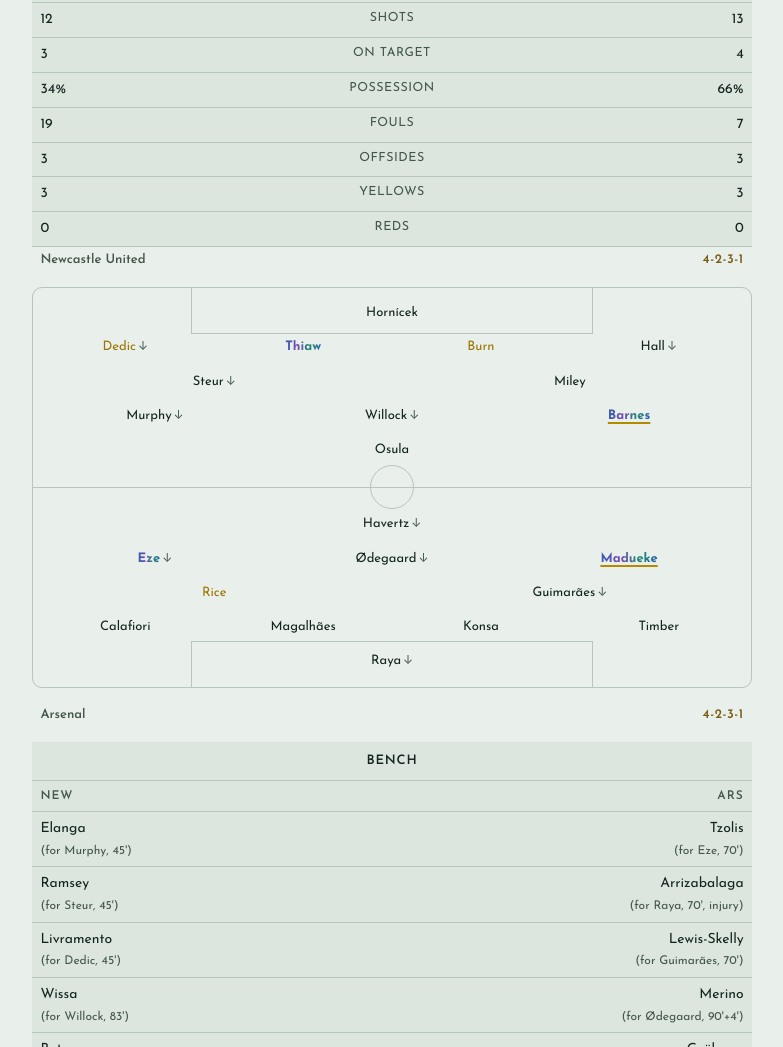
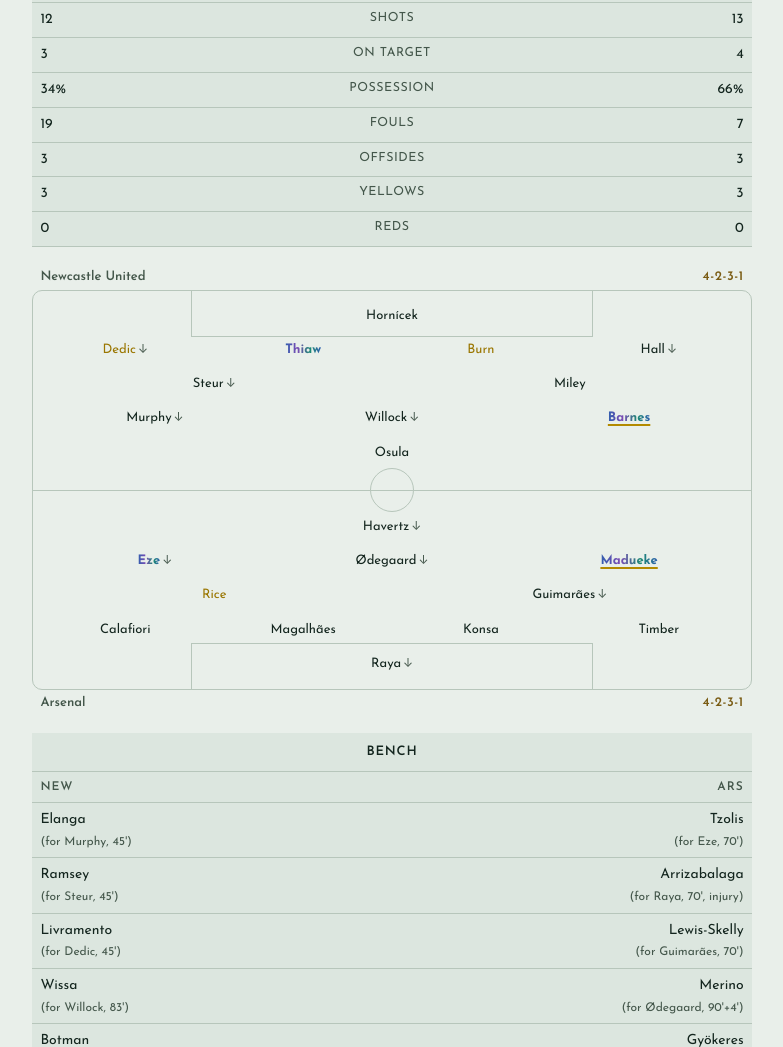
Before and after one commit to dadi-amoghraj-72/the-kickoff, a plain HTML site: page docs/demo/today-real.html in a window 1280 px wide. Shown: the part 2359-3406 px from the top of the page, without its empty margins (248-1031 px from the left). Drawn offline with Linux system fonts and the light colour scheme.

Commit message:
Match board: team and formation labels sit 5px from their own touchline, equal on both sides
Co-Authored-By: Claude Sonnet 5.5 <noreply@anthropic.com>
Claude-Session: https://claude.ai/code/session_01FUwv2XkFfHooji19rify9p

```diff
--- a/docs/demo/today-real.html
+++ b/docs/demo/today-real.html
@@ -553,7 +553,7 @@ table.ms tr.res td { padding-top: 10px; padding-bottom: 10px; }
   .pl.g.y { text-decoration-color: #B38A00; }
   .pl.g.r { text-decoration-color: #B3261E; }
 }
-.pitch { position: relative; margin: 14px 0; border: 1px solid var(--hairline); border-radius: 10px; padding: 8px 4px; overflow: hidden; }
+.pitch { position: relative; margin: 0; border: 1px solid var(--hairline); border-radius: 10px; padding: 8px 4px; overflow: hidden; }
 .pitch i { position: absolute; pointer-events: none; border: 1px solid var(--hairline); }
 .pitch .ph { left: 0; right: 0; top: 50%; border-width: 1px 0 0; }
 .pitch .pc { left: 50%; top: 50%; width: 44px; height: 44px; margin: -22px 0 0 -22px; border-radius: 50%; }
@@ -561,7 +561,9 @@ table.ms tr.res td { padding-top: 10px; padding-bottom: 10px; }
 .pitch .bx.top { top: 0; border-top: 0; }
 .pitch .bx.bot { bottom: 0; border-bottom: 0; }
 .pitch .half { position: relative; z-index: 1; }
-.pt { display: flex; justify-content: space-between; align-items: center; padding: 2px 8px; font-size: 13px; color: var(--muted); font-weight: 600; }          /* the team and its formation sit outside the pitch lines */
+.pt { display: flex; justify-content: space-between; align-items: center; padding: 0 8px; line-height: 1.2; font-size: 13px; color: var(--muted); font-weight: 600; }          /* the team and its formation sit outside the pitch lines */
+.pt.home { margin: 22px 0 5px; }
+.pt.away { margin: 5px 0 22px; }
 .pitch .half.home { padding-bottom: 20px; }
 .pitch .half.away { padding-top: 20px; }
 .pt .fm { color: var(--gold); font-variant-numeric: tabular-nums; letter-spacing: 0.04em; }
--- a/kickoff/static/style.css
+++ b/kickoff/static/style.css
@@ -553,7 +553,7 @@ table.ms tr.res td { padding-top: 10px; padding-bottom: 10px; }
   .pl.g.y { text-decoration-color: #B38A00; }
   .pl.g.r { text-decoration-color: #B3261E; }
 }
-.pitch { position: relative; margin: 14px 0; border: 1px solid var(--hairline); border-radius: 10px; padding: 8px 4px; overflow: hidden; }
+.pitch { position: relative; margin: 0; border: 1px solid var(--hairline); border-radius: 10px; padding: 8px 4px; overflow: hidden; }
 .pitch i { position: absolute; pointer-events: none; border: 1px solid var(--hairline); }
 .pitch .ph { left: 0; right: 0; top: 50%; border-width: 1px 0 0; }
 .pitch .pc { left: 50%; top: 50%; width: 44px; height: 44px; margin: -22px 0 0 -22px; border-radius: 50%; }
@@ -561,7 +561,9 @@ table.ms tr.res td { padding-top: 10px; padding-bottom: 10px; }
 .pitch .bx.top { top: 0; border-top: 0; }
 .pitch .bx.bot { bottom: 0; border-bottom: 0; }
 .pitch .half { position: relative; z-index: 1; }
-.pt { display: flex; justify-content: space-between; align-items: center; padding: 2px 8px; font-size: 13px; color: var(--muted); font-weight: 600; }          /* the team and its formation sit outside the pitch lines */
+.pt { display: flex; justify-content: space-between; align-items: center; padding: 0 8px; line-height: 1.2; font-size: 13px; color: var(--muted); font-weight: 600; }          /* the team and its formation sit outside the pitch lines */
+.pt.home { margin: 22px 0 5px; }          /* each label sits 5px from its own touchline, the same on both sides, and well clear of the table above and below */
+.pt.away { margin: 5px 0 22px; }
 .pitch .half.home { padding-bottom: 20px; }
 .pitch .half.away { padding-top: 20px; }
 .pt .fm { color: var(--gold); font-variant-numeric: tabular-nums; letter-spacing: 0.04em; }
```
